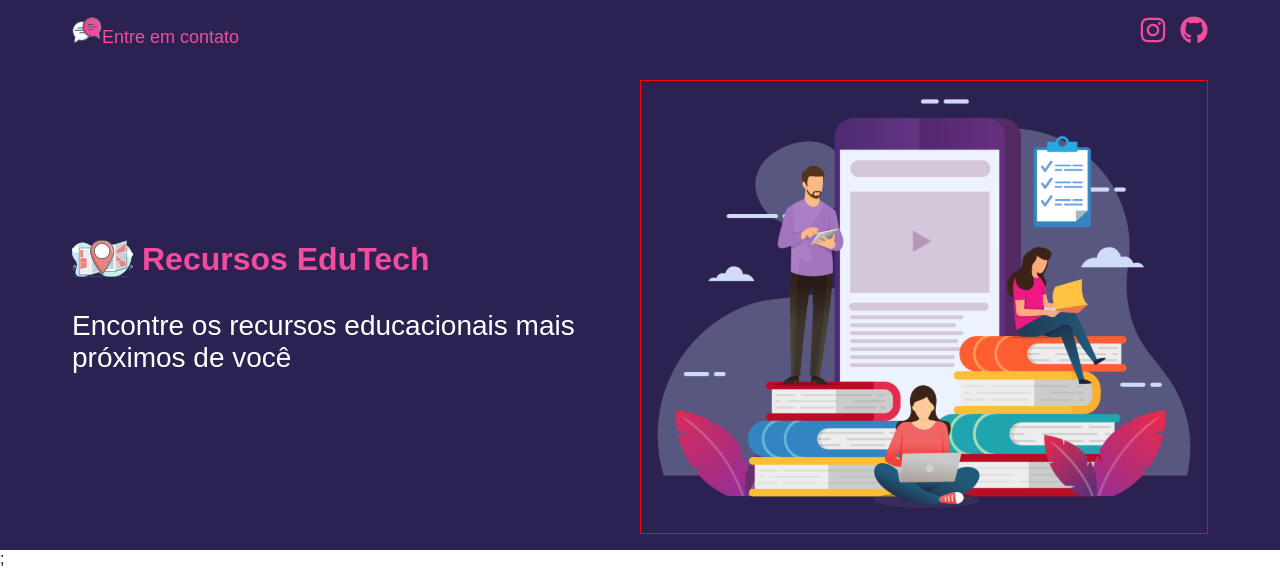
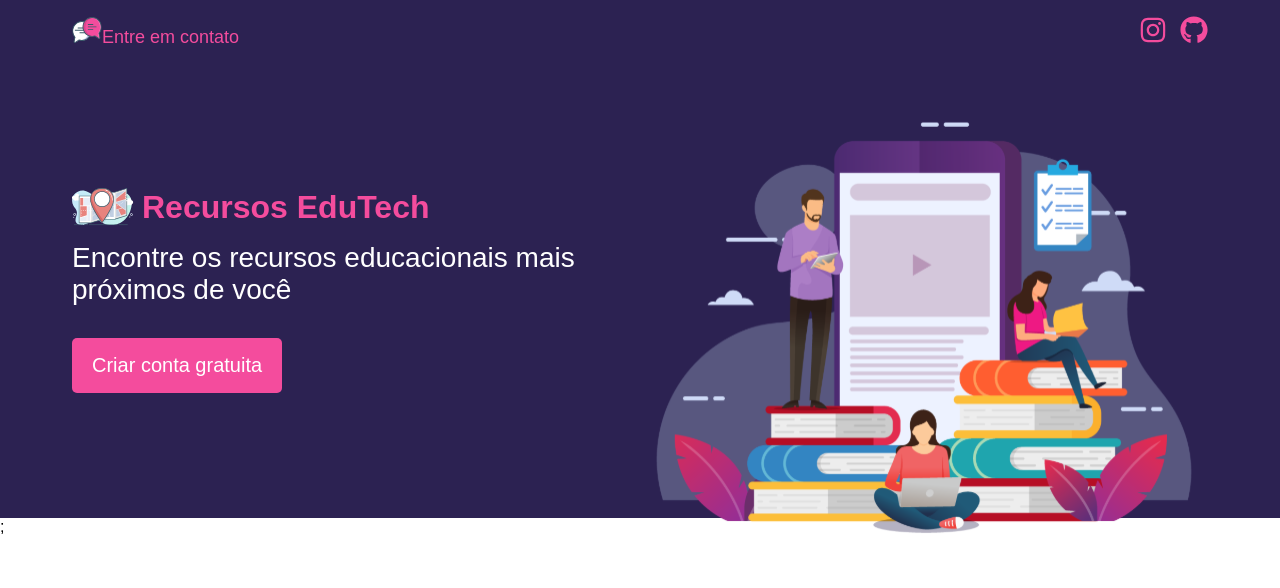
Before and after one commit to capelaum/recursos_edutech, a Next.js app: page / in a window 1280 px wide. Shown: the top 588 px of the page. Built offline with nearby package versions, Linux system fonts and the light colour scheme.

Commit message:
feat: Banner

```diff
--- /dev/null
+++ b/src/components/Banner/index.tsx
@@ -0,0 +1,57 @@
+import Image from "next/image";
+
+import { ContactButton } from "components/ContactButton";
+import { Container, Contact, ContactSocial, Hero } from "./styles";
+
+import { FaInstagram, FaGithub } from "react-icons/fa";
+
+import hero from "@public/hero.svg";
+import logo from "@public/logo.svg";
+import { Button } from "components/Button";
+
+interface ButtonProps {
+  handleOpenContactModal: () => void;
+}
+
+export function Banner({ handleOpenContactModal }: ButtonProps) {
+  return (
+    <Container>
+      <Contact>
+        <ContactButton handleOpenContactModal={handleOpenContactModal} />
+
+        <ContactSocial>
+          <a
+            href="https://www.instagram.com/capelletto.lv"
+            target="_blank"
+            rel="noreferrer"
+          >
+            <FaInstagram size={28} />
+          </a>
+          <a
+            href="https://github.com/capelaum"
+            target="_blank"
+            rel="noreferrer"
+          >
+            <FaGithub size={28} />
+          </a>
+        </ContactSocial>
+      </Contact>
+
+      <Hero>
+        <div className="hero_content">
+          <h1>
+            <div className="logo_image">
+              <Image src={logo} alt="Recursos EduTech Logo" />
+            </div>
+            Recursos EduTech
+          </h1>
+          <h2>Encontre os recursos educacionais mais próximos de você</h2>
+          <Button text="Criar conta gratuita" />
+        </div>
+        <div id="hero_image">
+          <Image src={hero} alt="Recursos EduTech Hero" />
+        </div>
+      </Hero>
+    </Container>
+  );
+}
--- /dev/null
+++ b/src/components/Banner/styles.ts
@@ -0,0 +1,92 @@
+import styled from "styled-components";
+
+export const Container = styled.header`
+  width: 100%;
+
+  background-color: var(--color-primary);
+  color: var(--color-secondary);
+
+  display: flex;
+  flex-direction: column;
+  align-items: center;
+`;
+
+export const Contact = styled.section`
+  width: 100%;
+  max-width: 1200px;
+  padding: 1rem 2rem;
+
+  display: flex;
+  justify-content: space-between;
+  align-items: center;
+`;
+
+export const ContactSocial = styled.div`
+  display: flex;
+
+  a {
+    color: var(--color-secondary);
+
+    & + a {
+      padding-left: 0.8rem;
+    }
+
+    transition: all 0.3s;
+
+    &:hover {
+      color: #fff;
+  }
+`;
+
+export const Hero = styled.section`
+  width: 100%;
+  max-width: 1200px;
+
+  padding: 0 2rem;
+
+  display: flex;
+  align-items: center;
+  justify-content: space-between;
+
+  .hero_content {
+    flex: 50%;
+    padding-right: 1rem;
+
+    h1 {
+      display: flex;
+      align-items: center;
+
+      font-size: 2rem;
+
+      padding-bottom: 1rem;
+
+      .logo_image {
+        padding-right: 0.5rem;
+        display: flex;
+        align-items: center;
+      }
+    }
+
+    h2 {
+      color: #fff;
+      font-size: 1.75rem;
+      font-weight: 400;
+      padding-bottom: 2rem;
+    }
+  }
+
+  #hero_image {
+    flex: 50%;
+
+    span {
+      overflow: visible !important;
+
+      & > img {
+        top: 18% !important;
+        inset: none !important;
+      }
+    }
+
+    position: relative;
+  }
+`;
--- /dev/null
+++ b/src/components/Button/index.tsx
@@ -0,0 +1,9 @@
+import { Container } from "./styles";
+
+interface ButtonProps {
+  text: string;
+}
+
+export function Button({ text }: ButtonProps) {
+  return <Container title={text}>{text}</Container>;
+}
--- /dev/null
+++ b/src/components/Button/styles.ts
@@ -0,0 +1,16 @@
+import styled from "styled-components";
+
+export const Container = styled.button`
+  background: var(--color-secondary);
+  color: #fff;
+  padding: 1rem 1.25rem;
+  font-size: 1.25rem;
+
+  border-radius: 5px;
+
+  transition: all 0.3s;
+
+  &:hover {
+    filter: brightness(0.9);
+  }
+`;
--- a/src/components/ContactButton/index.tsx
+++ b/src/components/ContactButton/index.tsx
@@ -10,7 +10,7 @@ interface ContactButtonProps {
 
 export function ContactButton({ handleOpenContactModal }: ContactButtonProps) {
   return (
-    <Container onClick={handleOpenContactModal}>
+    <Container onClick={handleOpenContactModal} title="Entrar em contato">
       <Image src={contact_icon} alt="Contact" width={30} />
       <span>Entre em contato</span>
     </Container>
--- a/src/components/ContactModal/index.tsx
+++ b/src/components/ContactModal/index.tsx
@@ -3,6 +3,7 @@ import Modal from "react-modal";
 import { MdClose } from "react-icons/md";
 
 import { Container } from "./styles";
+import { Button } from "components/Button";
 
 interface ContactModalProps {
   isOpen: boolean;
@@ -63,7 +64,7 @@ export function ContactModal({ isOpen, onRequestClose }: ContactModalProps) {
 
         <textarea name="message" id="message" placeholder="Mensagem" />
 
-        <button type="submit">Enviar</button>
+        <Button text="Enviar" />
       </Container>
     </Modal>
   );
--- a/src/pages/index.tsx
+++ b/src/pages/index.tsx
@@ -1,19 +1,11 @@
 import { useState } from "react";
 import type { NextPage } from "next";
 import Head from "next/head";
-import Image from "next/image";
-
-import { FaInstagram, FaGithub } from "react-icons/fa";
 
 import Modal from "react-modal";
 
-import hero from "@public/hero.svg";
-import logo from "@public/logo.svg";
-
 import { ContactModal } from "components/ContactModal";
-import { ContactButton } from "components/ContactButton";
-
-import { Banner, Contact, ContactSocial, Hero } from "styles/home";
+import { Banner } from "components/Banner";
 
 Modal.setAppElement("#__next");
 
@@ -33,43 +25,8 @@ const Home: NextPage = () => {
       <Head>
         <title>Recursos EduTech</title>
       </Head>
-      <Banner>
-        <Contact>
-          <ContactButton handleOpenContactModal={handleOpenContactModal} />
 
-          <ContactSocial>
-            <a
-              href="https://www.instagram.com/capelletto.lv"
-              target="_blank"
-              rel="noreferrer"
-            >
-              <FaInstagram size={28} />
-            </a>
-            <a
-              href="https://github.com/capelaum"
-              target="_blank"
-              rel="noreferrer"
-            >
-              <FaGithub size={28} />
-            </a>
-          </ContactSocial>
-        </Contact>
-
-        <Hero>
-          <div className="hero_content">
-            <h1>
-              <div className="logo_image">
-                <Image src={logo} alt="Recursos EduTech Logo" />
-              </div>
-              Recursos EduTech
-            </h1>
-            <h2>Encontre os recursos educacionais mais próximos de você</h2>
-          </div>
-          <div className="hero_image">
-            <Image src={hero} alt="Recursos EduTech Hero" />
-          </div>
-        </Hero>
-      </Banner>
+      <Banner handleOpenContactModal={handleOpenContactModal} />
 
       <ContactModal
         isOpen={isContactModalOpen}
--- a/src/styles/home.ts
+++ b/src/styles/home.ts
@@ -1,83 +1 @@
 import styled from "styled-components";
-
-export const Banner = styled.header`
-  width: 100%;
-
-  background-color: var(--color-primary);
-  color: var(--color-secondary);
-
-  display: flex;
-  flex-direction: column;
-  align-items: center;
-`;
-
-export const Contact = styled.section`
-  width: 100%;
-  max-width: 1200px;
-  padding: 1rem 2rem;
-
-  display: flex;
-  justify-content: space-between;
-  align-items: center;
-`;
-
-export const ContactSocial = styled.div`
-  display: flex;
-
-  a {
-    color: var(--color-secondary);
-
-    & + a {
-      padding-left: 0.8rem;
-    }
-
-    transition: all 0.3s;
-
-    &:hover {
-      color: #fff;
-  }
-`;
-
-export const Hero = styled.section`
-  width: 100%;
-  max-width: 1200px;
-
-  padding: 1rem 2rem;
-
-  display: flex;
-  align-items: center;
-  justify-content: space-between;
-
-  .hero_content {
-    flex: 50%;
-
-    padding-right: 1rem;
-
-    h1 {
-      display: flex;
-      align-items: center;
-
-      font-size: 2rem;
-
-      padding-bottom: 2rem;
-
-      .logo_image {
-        padding-right: 0.5rem;
-        display: flex;
-        align-items: center;
-      }
-    }
-
-    h2 {
-      color: #fff;
-      font-size: 1.75rem;
-      font-weight: 400;
-    }
-  }
-
-  .hero_image {
-    flex: 50%;
-
-    border: 1px solid red;
-  }
-`;
```
Also changed, not shown: .babelrc (added).
